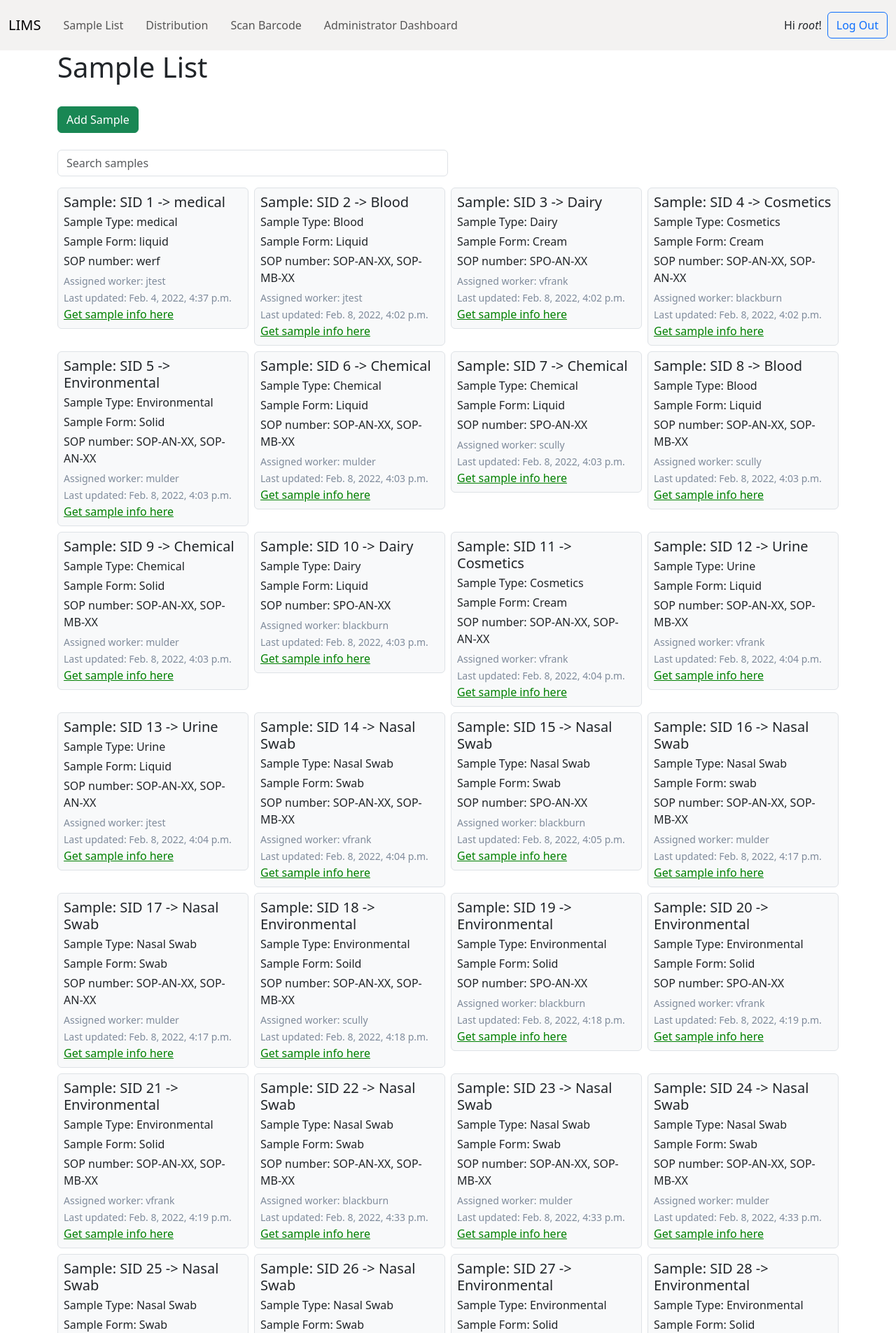
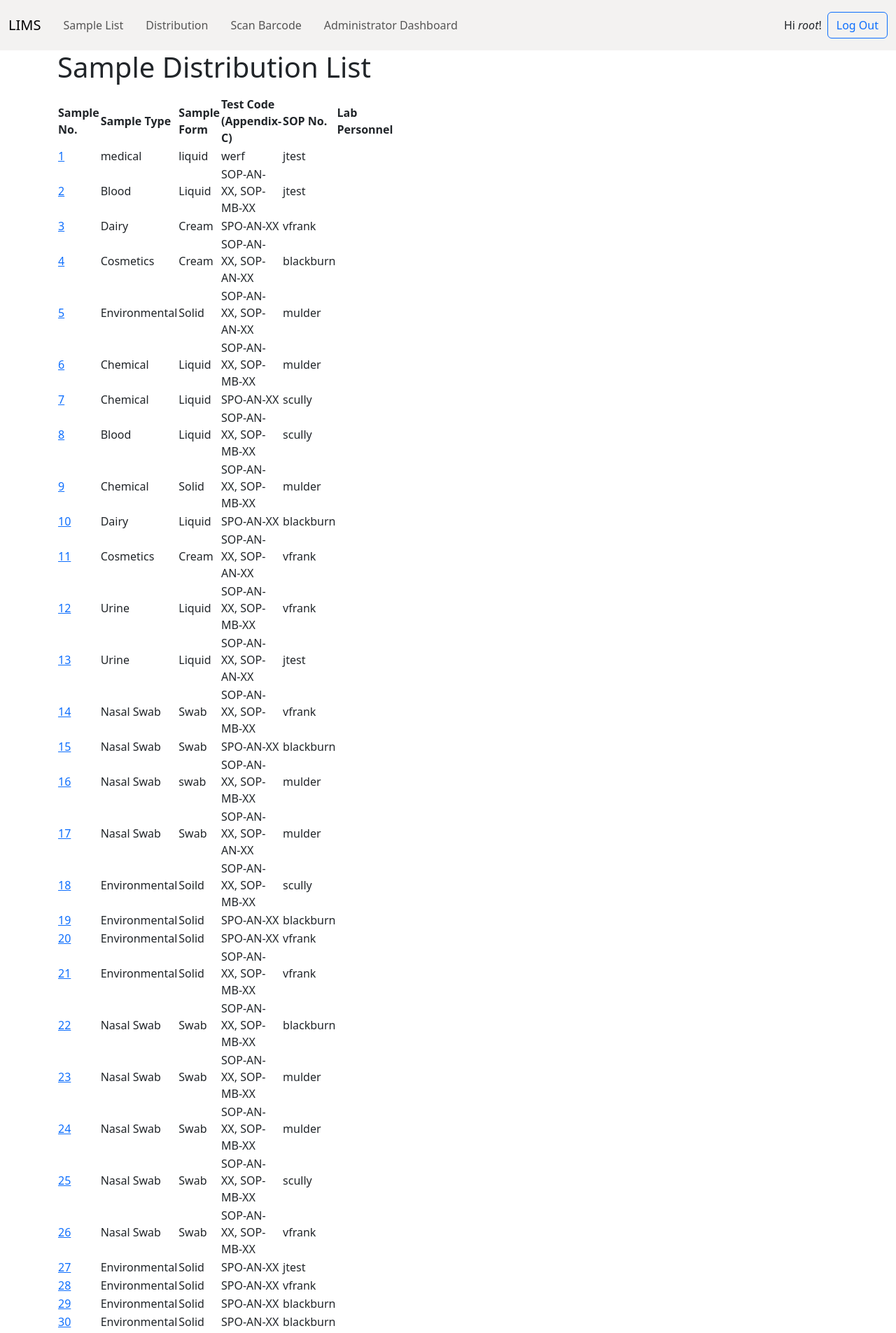
Before and after one commit to shepkeira/LIMS, a Django app: page /laboratory/distribution/ in a window 1280 px wide. Shown: the top 1905 px of the page at 70% size. Run offline with Django 3.2, Linux system fonts and the light colour scheme; a user stored in the database is signed in; data comes from the database, SQL or seed files in the repository; some libraries are stand-ins or nearby versions.

Commit message:
Distribution table 1

```diff
--- a/LIMS_IMAGE/web/templates/laboratory/distribution.html
+++ b/LIMS_IMAGE/web/templates/laboratory/distribution.html
@@ -10,32 +10,31 @@
 <body>
   {% block content %}
     <div class="container">
-      <h1>Sample List</h1>
-      <button class="btn btn-success my-4" onclick="location.href='{% url 'admin:laboratoryOrders_sample_add' %}'">Add Sample</button>
-      <div class="search-wrapper">
-        <input type="search" id="search" class="form-control" placeholder="Search samples" aria-label="Search">
-      </div>
+      <h1>Sample Distribution List</h1>
       {% if samples|length is 0 %}
       <p>No samples found</p>
       {% else %}
       <div class="sample-list">
-        {% for sample in samples %}
-        {% comment %} samples = context = {'samples': sample_list} {% endcomment %}
-          <ul class="list-group">
-              <li class="list-group-item bg-light">
-                  <div class="d-flex justify-content-between">
-                      <h5 class="mb-1">Sample: {{ sample }}</h5>
-
-                    </div>
-                    <p class="mb-1">Sample Type: {{ sample.sample_type }}</p>
-                    <p class="mb-1">Sample Form: {{ sample.sample_form }}</p>
-                    <p class="mb-1">SOP number: {{ sample.sop_number }}</p>
-                    <small>Assigned worker: {{ sample.lab_personel }}</small><br>
-                    <small>Last updated: {{ sample.updated_at }}</small><br>
-                    <a href="{% url 'laboratory:view_sample' sample.id %}">Get sample info here</a>
-              </li>
-          </ul>
-        {% endfor %}
+        <table>
+          <tr>
+            <th>Sample No.</th>
+            <th>Sample Type</th>
+            <th>Sample Form</th>
+            <th>Test Code (Appendix-C)</th>
+            <th>SOP No.</th>
+            <th>Lab Personnel</th>
+          </tr>
+          {% for sample in samples %}
+          {% comment %} samples = context = {'samples': sample_list} {% endcomment %}
+            <tr>
+              <td> <a href="{% url 'laboratory:view_sample' sample.id %}">{{ sample.id }}</a></td>
+              <td>{{ sample.sample_type }}</td>
+              <td>{{ sample.sample_form }}</td>
+              <td>{{ sample.sop_number }}</td>
+              <td> {{ sample.lab_personel }}</td>
+            </tr>
+          {% endfor %}
+        </table>
       </div>
       {% endif %}
       {% comment %} <div class="search-wrapper">
```
